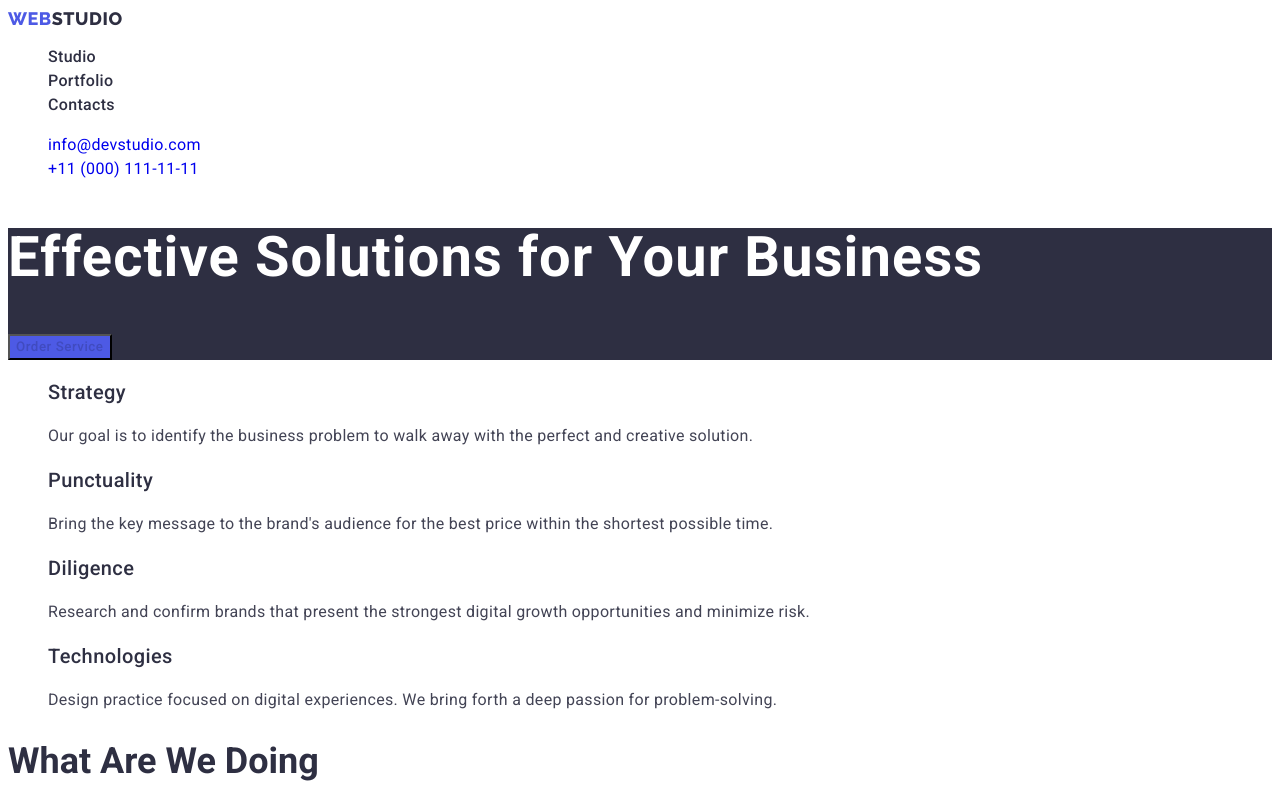
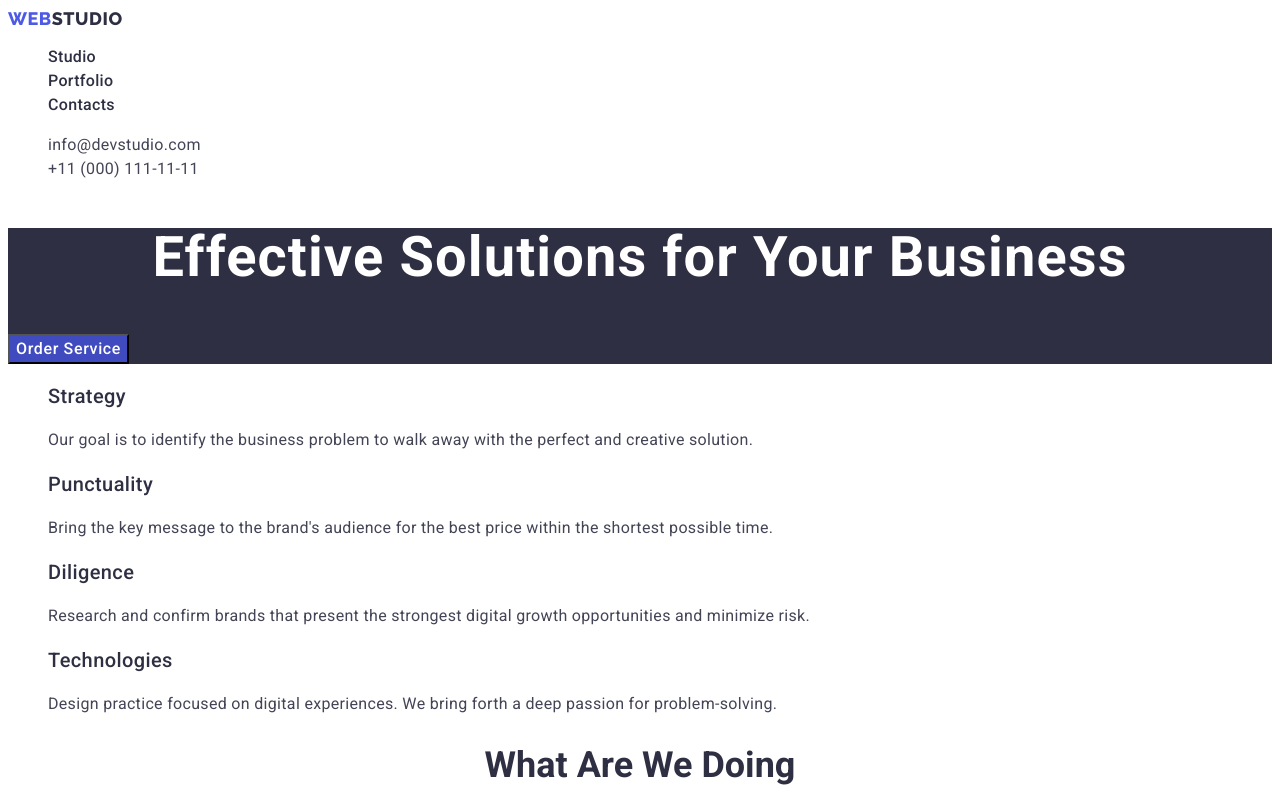
Before and after one commit to YevaCheplyhina/goit-markup-hw-02, a plain HTML site: page index.html in a window 1280 px wide. Both pictures are taken after a click on the button "Order Service". Shown: the top 800 px of the page. Drawn offline with Linux system fonts and the light colour scheme; files whose address does not match are found by name.

Commit message:
third version

```diff
--- a/css/styles.css
+++ b/css/styles.css
@@ -39,10 +39,14 @@ body {
   letter-spacing: 0.02em;
 }
 
+.address {
+  font-style: normal;
+}
+
 .address-list-item {
-  font-style: normal;
   line-height: 1.5;
   letter-spacing: 0.02em;
+  color: var(--slate);
 }
 
 .link {
@@ -67,11 +71,13 @@ body {
   font-size: 56px;
   line-height: 1.07;
   letter-spacing: 0.02em;
+  text-align: center;
 }
 
 .button-hero {
   background-color: var(--iris);
   color: var(--white);
+  font-size: 16px;
   font-weight: 500;
   line-height: 1.5;
   letter-spacing: 0.04em;
@@ -80,12 +86,13 @@ body {
 }
 
 .button-hero:hover {
-  background: var(--ocean);
+  background-color: var(--ocean);
   font-family: inherit;
 }
 
 .button-hero:focus {
-  color: var(--ocean);
+  background-color: var(--ocean);
+  font-family: inherit;
 }
 
 /* Benefits Section */
@@ -109,6 +116,7 @@ body {
   line-height: 1.11;
   letter-spacing: 0.02;
   text-transform: capitalize;
+  text-align: center;
 }
 
 /* Team Section */
@@ -121,6 +129,7 @@ body {
   line-height: 1.11;
   letter-spacing: 0.02em;
   text-transform: capitalize;
+  text-align: center;
 }
 
 .team-list-item {
--- a/index.html
+++ b/index.html
@@ -31,7 +31,7 @@
           </li>
         </ul>
       </nav>
-      <address>
+      <address class="address">
         <ul class="list">
           <li>
             <a class="address-list-item link" href="mailto:info@devstudio.com"
```
Also changed, not shown: portfolio.html (+6 -2 lines).
